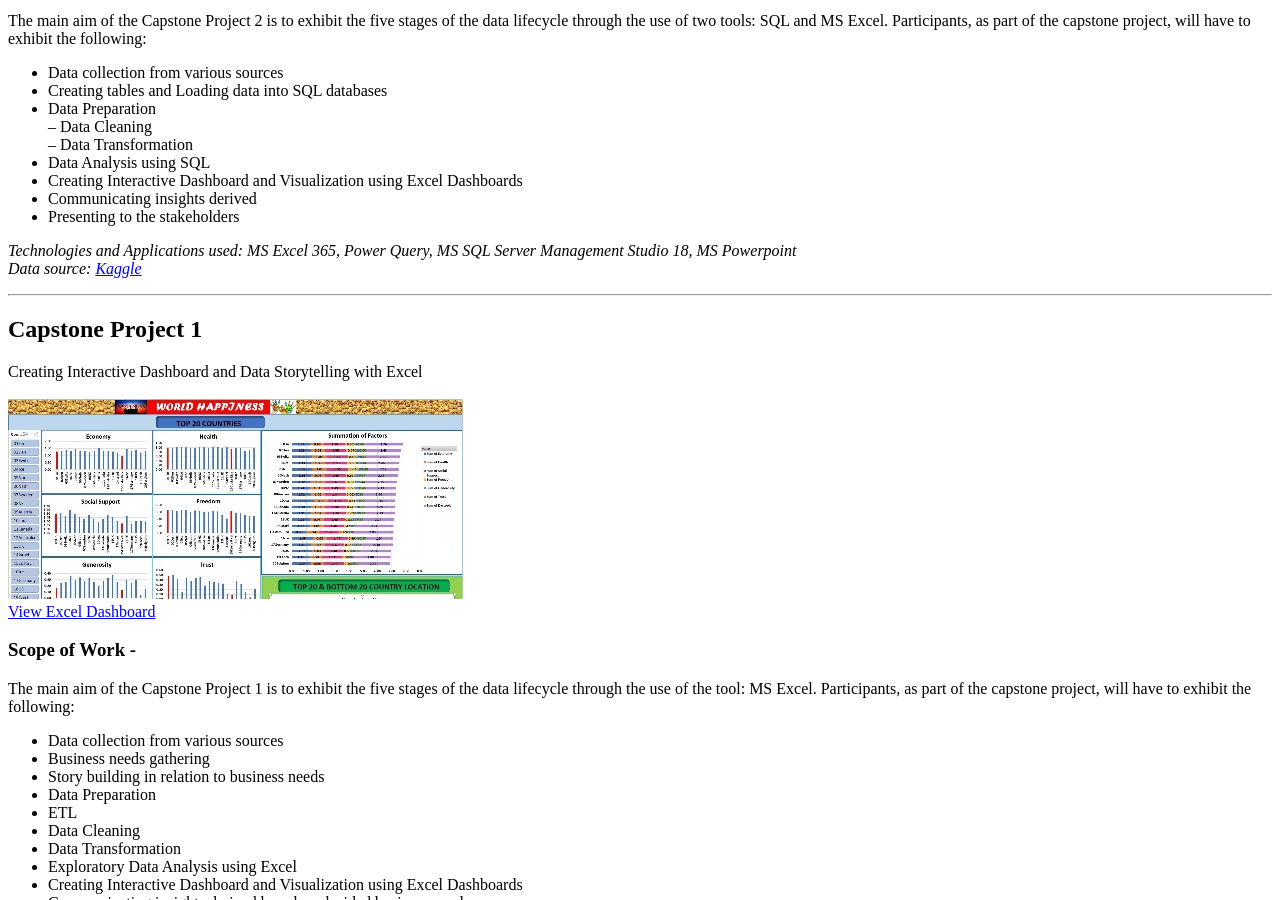
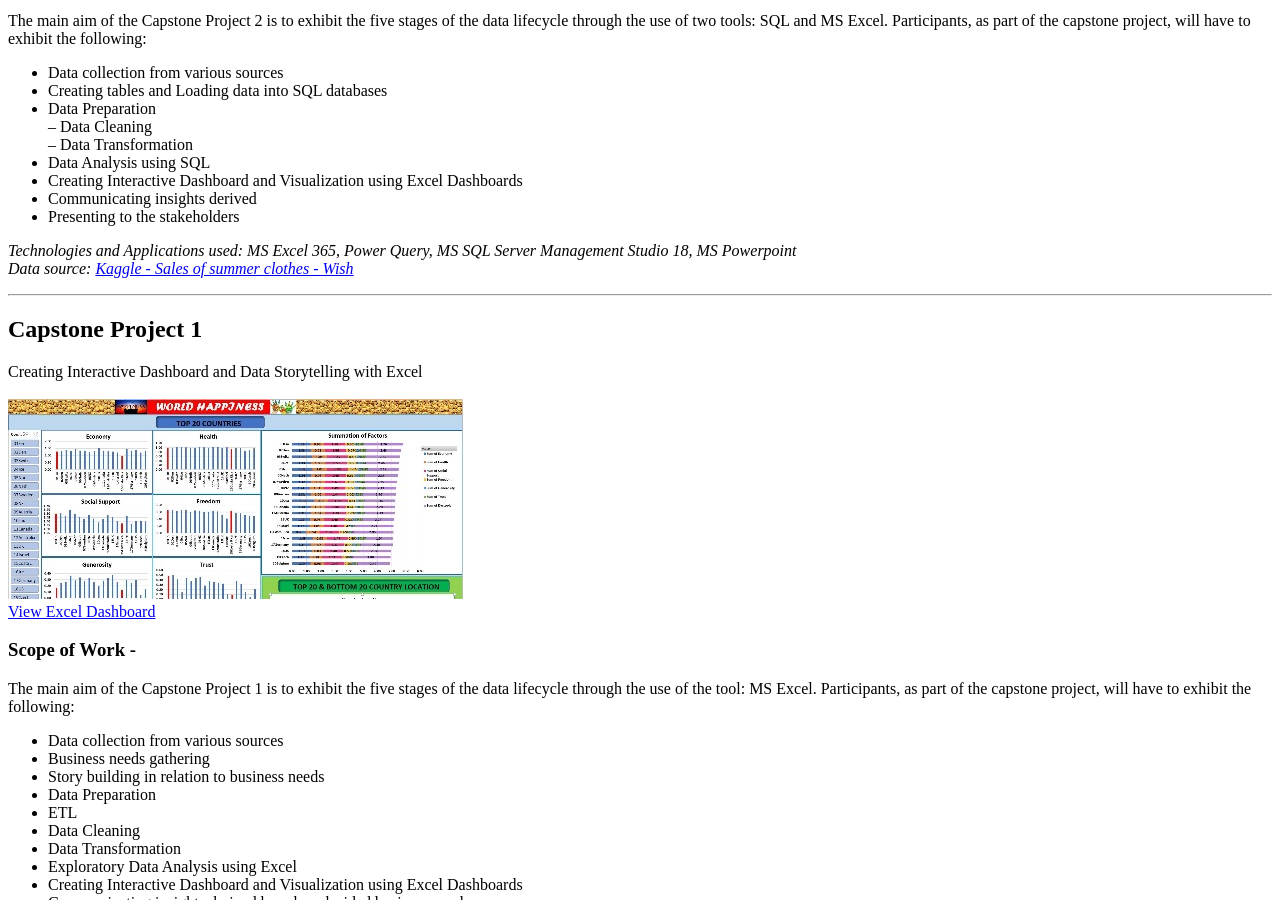
Before and after one commit to ZalehaAli/Data-Analytics-Portfolio, a Jekyll site: the page built from index.md, in a window 1280 px wide and 900 px high, scrolled down 3810 px. Built offline with Jekyll 4.4.1, drawn with Linux system fonts in a browser that asks for light colours; our own code applies the rules of GitHub Pages for plain Markdown files.

Commit message:
Update index.md

```diff
--- a/index.md
+++ b/index.md
@@ -144,7 +144,7 @@ The main aim of the Capstone Project 2 is to exhibit the five stages of the data
 * Presenting to the stakeholders
 
 <p><em>Technologies and Applications used: MS Excel 365, Power Query, MS SQL Server Management Studio 18, MS Powerpoint</em><br>
-  <em>Data source: <a href="https://kaggle.com/jmmvutu/summer-products-and-sales-in-ecommerce-wish" target="_blank">Kaggle</a></em>
+  <em>Data source: <a href="https://kaggle.com/jmmvutu/summer-products-and-sales-in-ecommerce-wish" target="_blank">Kaggle - Sales of summer clothes - Wish</a></em>
 </p>
 
 ---
```
